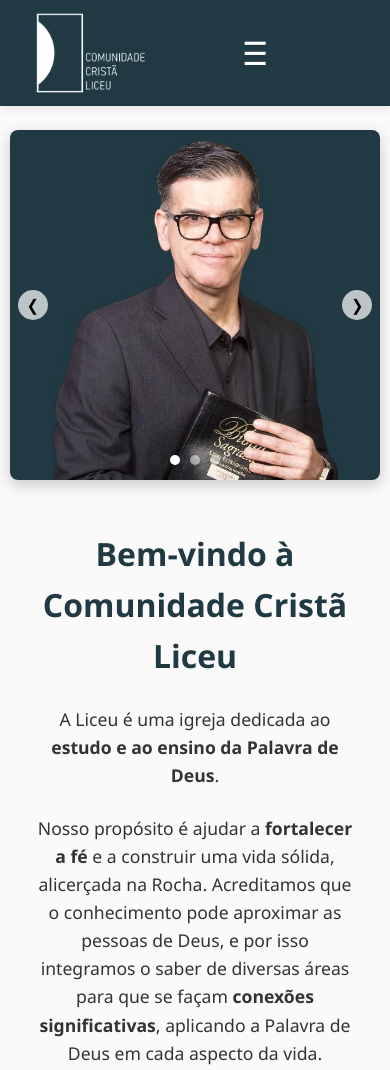
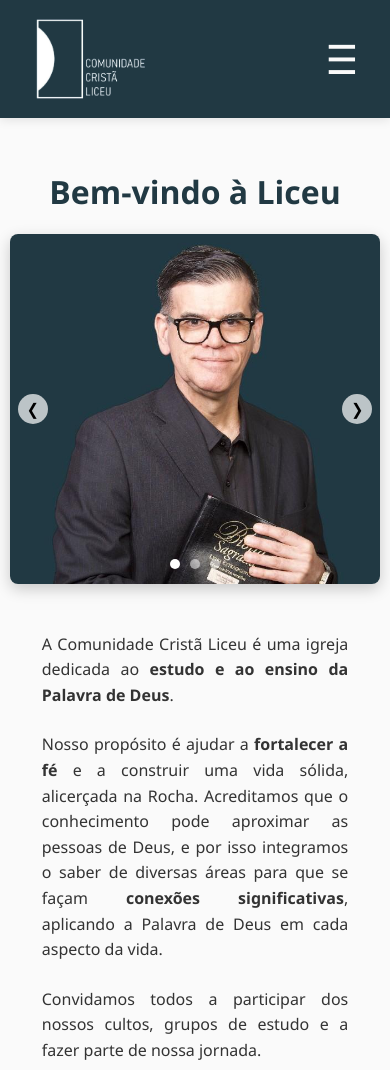
Before and after one commit to alexsmarra/Liceu, a website: page index.html in a window 390 px wide. Shown: the top 1070 px of the page. Drawn offline with Linux system fonts and the light colour scheme.

Commit message:
fix: css geral da pagina

```diff
--- a/css/carousel.css
+++ b/css/carousel.css
@@ -2,7 +2,7 @@
 .carousel-container {
     height: 670px;
     max-width: 830px;
-    margin: 3rem auto;
+    margin: 0rem auto;
     position: relative;
     overflow: hidden;
     border-radius: 10px;
@@ -97,13 +97,26 @@
         height: 600px;
         max-width: 600px;
     }
+
+    .content {
+        max-width: 600px;
+    }
 }
 
 @media (max-width: 768px) {
     .carousel-container {
         height: 500px;
         max-width: 90%;
+        margin: 0rem auto 0rem;
         border-radius: 8px;
+    }
+
+    .content {
+        max-width: 90%;
+    }
+
+    .content p {
+        font-size: 1rem;
     }
 
     .carousel-btn {
@@ -114,6 +127,10 @@
 }
 
 @media (max-width: 600px) {
+    .content {
+        max-width: 95%;
+    }
+
     .carousel-container {
         height: 400px;
         max-width: 95%;
@@ -123,7 +140,6 @@
 @media (max-width: 480px) {
     .carousel-container {
         height: 350px;
-        margin: 1.5rem auto;
     }
 
     .carousel-indicators {
@@ -142,7 +158,7 @@
         margin: 0 0.5rem;
     }
 
-     nav ul {
+    nav ul {
         gap: 0.5rem;
     }
 
--- a/css/footer.css
+++ b/css/footer.css
@@ -3,5 +3,5 @@ footer {
     background-color: var(--primary-color);
     text-align: center;
     padding: 2rem;
-    margin-top: auto;
+    margin-top: 5rem;
 }
--- a/css/header.css
+++ b/css/header.css
@@ -1,6 +1,6 @@
 header {
     background-color: var(--primary-color);
-    padding: 0.8rem 0;
+    padding: 1.2rem 0;
     box-shadow: 0 2px 10px rgba(0, 0, 0, 0.1);
     position: sticky;
     top: 0;
@@ -46,8 +46,8 @@ nav a:hover {
 /* Ícone de menu mobile */
 #menu-toggle {
     display: none;
-    font-size: 2rem;
-    color: white;
+    font-size: 2.5rem;
+    color: var(--button-menu-color);
     cursor: pointer;
 }
 
@@ -103,13 +103,29 @@ nav a:hover {
     cursor: pointer;
 }
 
+@media (max-width: 1500px) {
+    .header-container {
+        padding: 0 7rem;
+    }
+}
+
 /* Responsivo */
-@media (max-width: 768px) {
+@media (max-width: 820px) {
+    .header-container {
+        padding: 0 5rem;
+    }
+
     nav ul {
-        display: none; /* esconde nav desktop */
+        display: none;
     }
 
     #menu-toggle {
         display: block;
     }
 }
+
+@media (max-width: 768px) {
+    .header-container {
+        padding: 0 2rem;
+    }
+}
--- a/css/layout.css
+++ b/css/layout.css
@@ -13,22 +13,29 @@ main.fill-screen .page-content {
     min-height: 60vh;
 }
 
-/* Conteúdo */
+/* ---- conteúdo alinhado à largura do carrossel ---- */
 .content {
-    max-width: 1000px;
-    margin: 3rem auto;
+    /* largura base do carrossel em desktop */
+    max-width: 830px;
+    margin: 3rem auto 1rem;
     padding: 0 2rem;
     text-align: center;
+    box-sizing: border-box; /* garante que padding não aumente a largura total */
 }
 
 .content h1 {
-    margin-bottom: 1.5rem;
+    margin-bottom: 0rem;
     font-size: 2rem;
 }
 
 .content p {
     margin-bottom: 1.5rem;
     font-size: 1.1rem;
+    text-align: justify;
+    text-justify: inter-word;
+    width: 100%;
+    max-width: 100%;
+    box-sizing: border-box;
 }
 
 /* Páginas de conteúdo */
--- a/css/variables.css
+++ b/css/variables.css
@@ -3,6 +3,7 @@
   --second-color: #1e2426;
   --background-color: #fafafa;
   --nav-hover-color: #a3b6c0;
+  --button-menu-color: #fafafa;
   --heading-color: #213943;      /* títulos (h1, h2, h3...) */
   --text-color: #333333;         /* parágrafos, textos normais */
   --accent-color: #c8ac7a;       /* links e destaques */
--- a/index.html
+++ b/index.html
@@ -30,9 +30,6 @@
                 </a>
             </div>
 
-            <!-- Botão de Menu Mobile -->
-            <div id="menu-toggle">&#9776;</div>
-
             <nav>
                 <ul id="nav-links">
                     <li><a href="index.html" data-page="home">Início</a></li>
@@ -54,10 +51,16 @@
                     </ul>
                 </nav>
 
+                <!-- Botão de Menu Mobile -->
+                <div id="menu-toggle">&#9776;</div>
+
             </nav>
         </div>
     </header>
 
+    <section class="content">
+        <h1>Bem-vindo à Liceu</h1>
+    </section>
 
     <main id="content">
         <!-- Conteúdo será carregado aqui via JavaScript -->
@@ -81,8 +84,7 @@
         </div>
 
         <section class="content">
-            <h1>Bem-vindo à Comunidade Cristã Liceu</h1>
-            <p>A Liceu é uma igreja dedicada ao <strong>estudo e ao ensino da Palavra de Deus</strong>.</p>
+            <p>A Comunidade Cristã Liceu é uma igreja dedicada ao <strong>estudo e ao ensino da Palavra de Deus</strong>.</p>
             <p>Nosso propósito é ajudar a <strong>fortalecer a fé</strong> e a construir uma vida sólida, alicerçada na
                 Rocha. Acreditamos que o conhecimento pode aproximar as pessoas de Deus, e por isso integramos o saber
                 de diversas áreas para que se façam <strong>conexões significativas</strong>, aplicando a Palavra de
--- a/js/router.js
+++ b/js/router.js
@@ -144,7 +144,6 @@ class Router {
         // Inicia o carrossel mostrando o primeiro item
         showItem(currentIndex);
     }
-    // ...existing code...
 }
 
 // Inicializar o router
```
